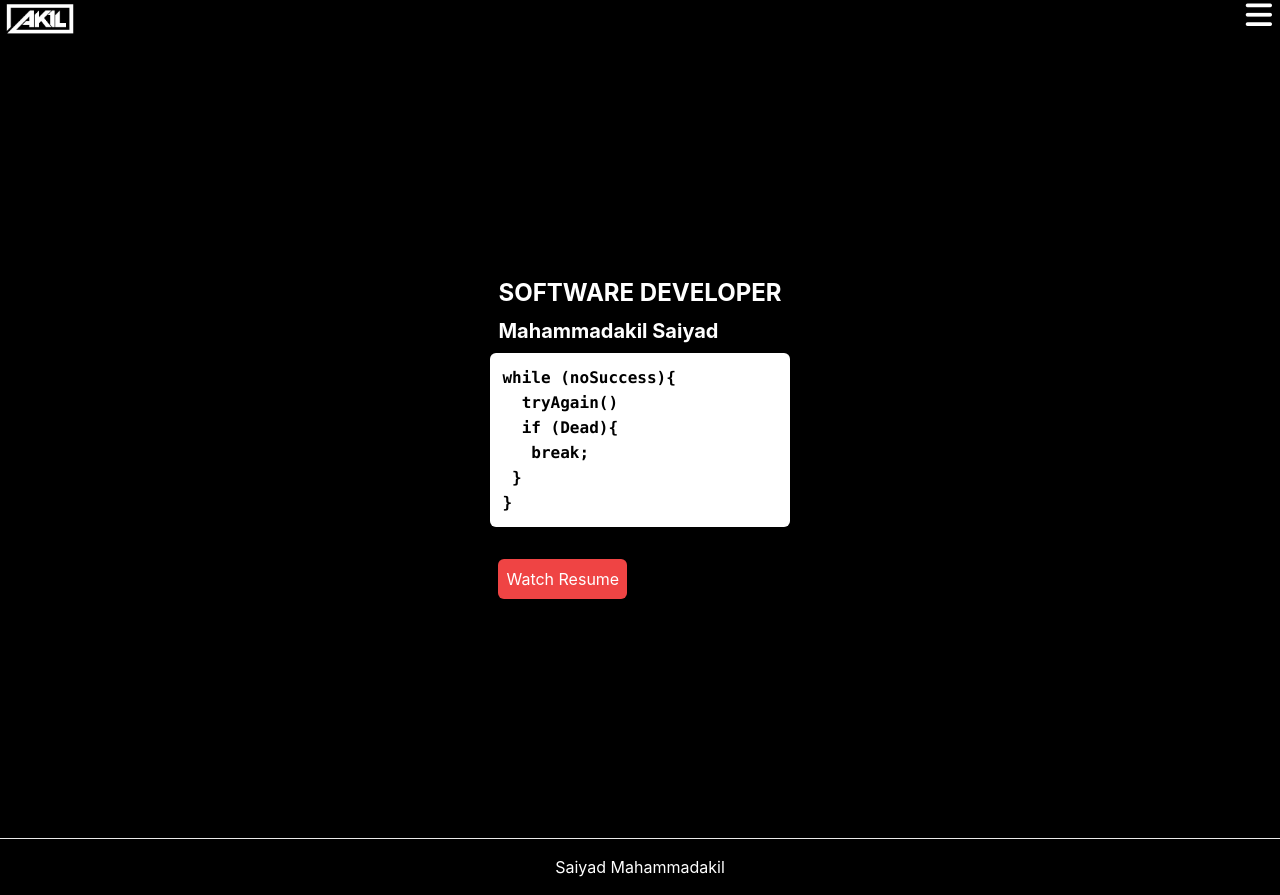
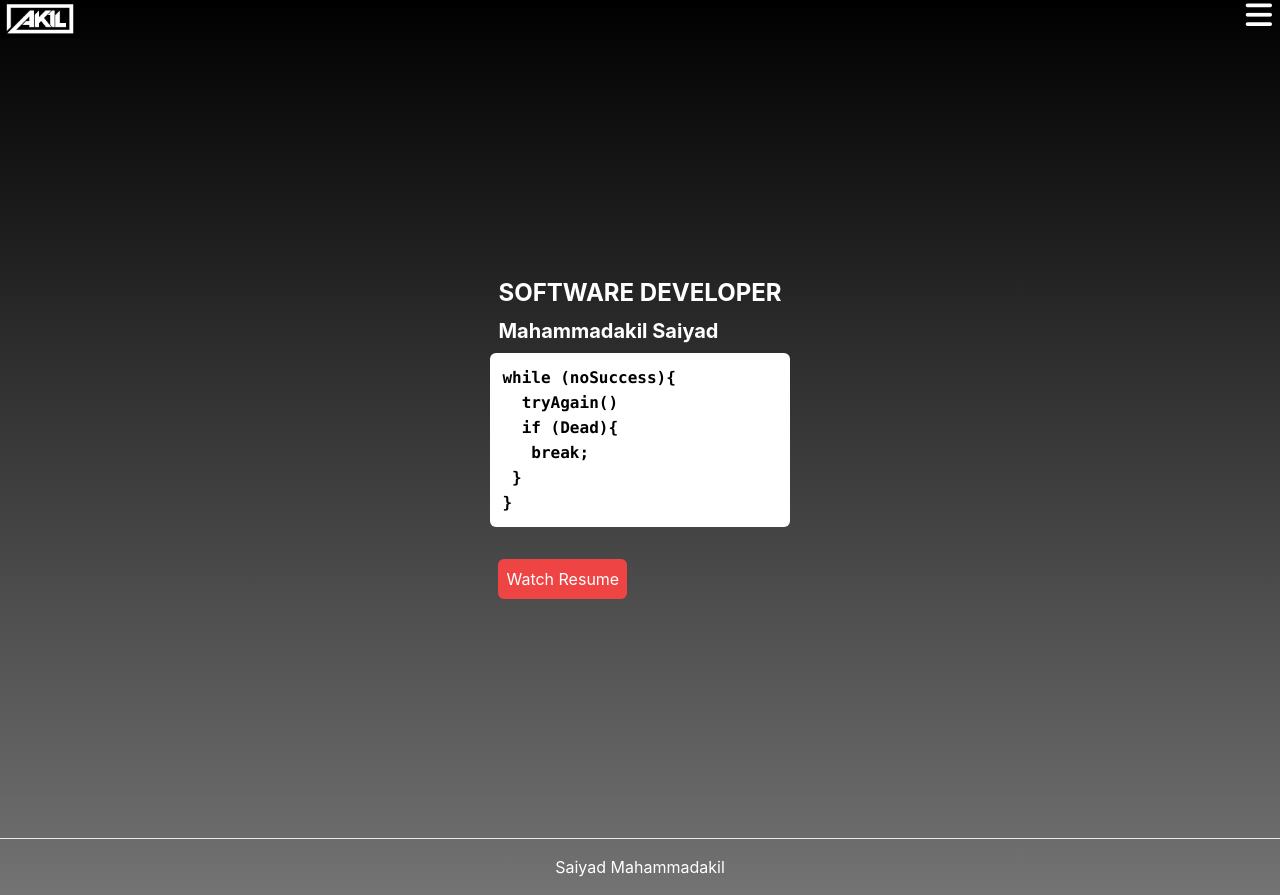
Before and after one commit to saiyadakil26/Saiyad_Mahammadakil, a Next.js app: page / in a window 1280 px wide. Built offline with nearby package versions, Linux system fonts and the light colour scheme.

Commit message:
Error Https

```diff
--- a/styles/globals.css
+++ b/styles/globals.css
@@ -8,7 +8,7 @@ body {
   margin: 0;
   font-family: -apple-system, BlinkMacSystemFont, Segoe UI, Roboto, Oxygen,
     Ubuntu, Cantarell, Fira Sans, Droid Sans, Helvetica Neue, sans-serif;
-  background-color: black;
+  background-image: linear-gradient(180deg, black, rgb(116, 115, 115));
   color: white;
 }
 
```
